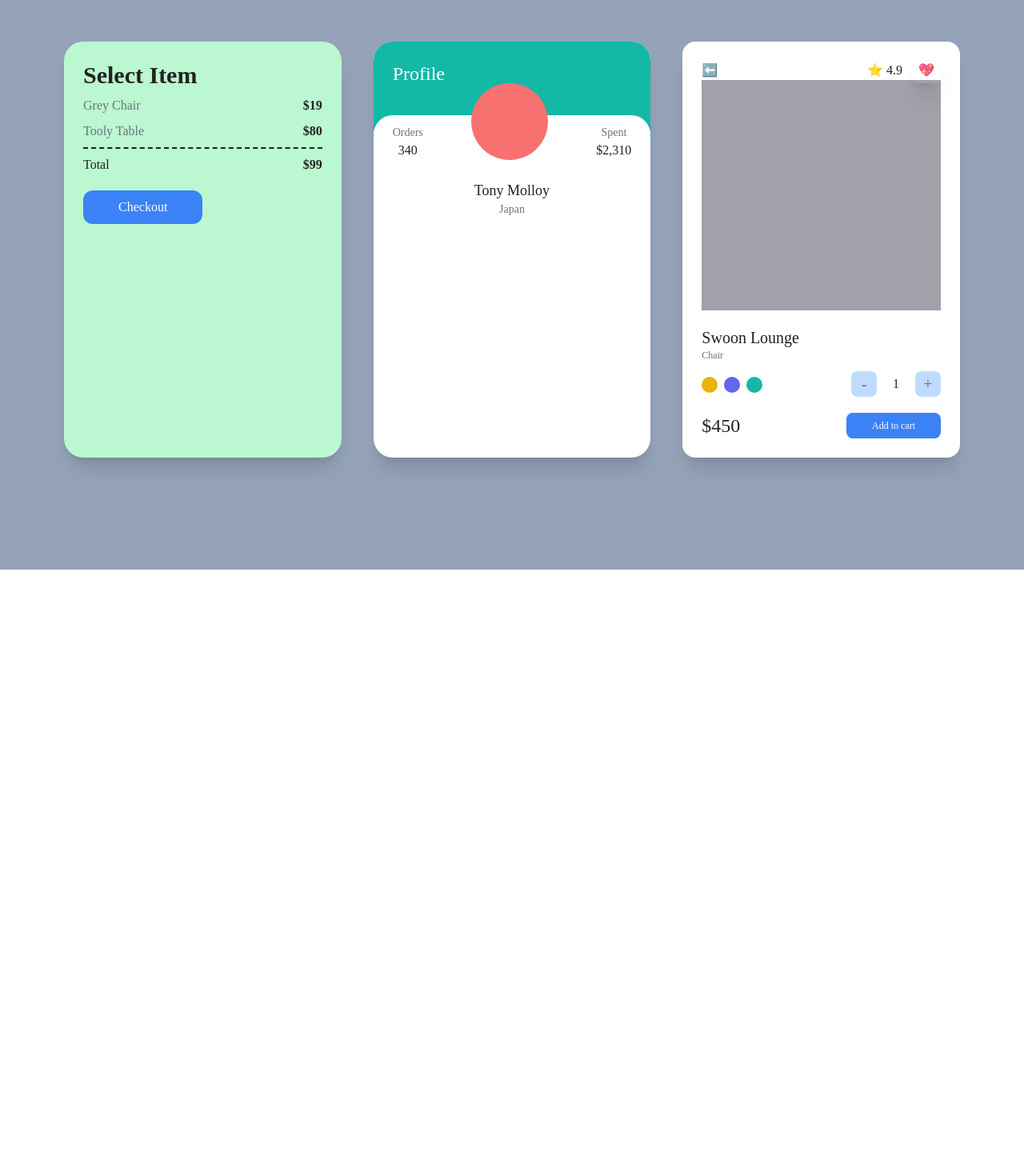
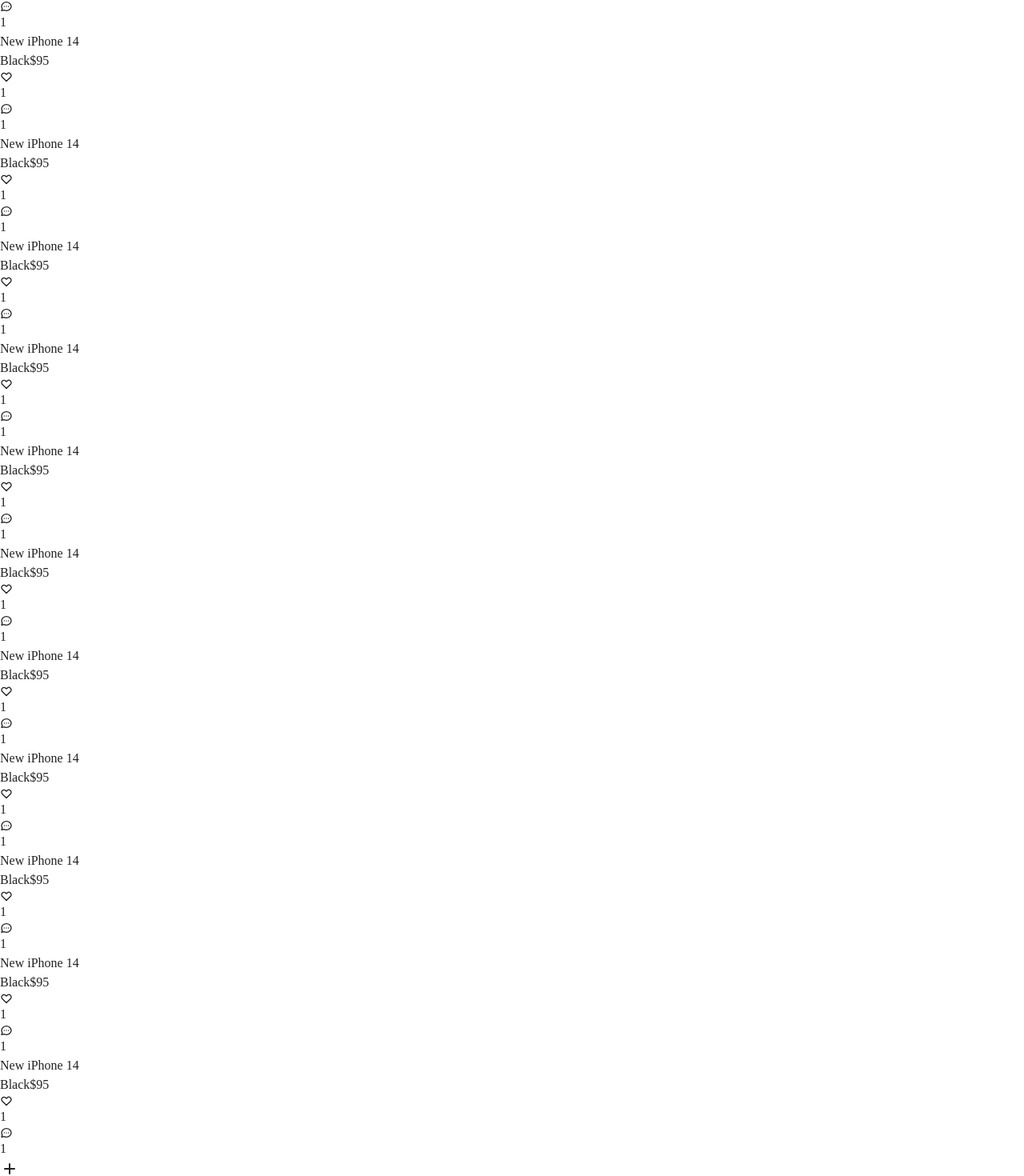
Before and after one commit to cpk0709/mypage-nextjs, a Next.js app: page / in a window 1280 px wide. Shown: the part 88-1558 px from the top of the page at 80% size. Before the commit the page ends 800 px from the top, so only its background shows below. Built offline with nearby package versions, Linux system fonts and the light colour scheme.

Commit message:
홈페이지 수정

```diff
--- a/src/pages/index.tsx
+++ b/src/pages/index.tsx
@@ -1,87 +1,73 @@
-import { NextPage } from 'next';
+import type { NextPage } from "next";
 
 const Home: NextPage = () => {
   return (
-    <div className="bg-slate-400 xl:place-content-center py-20 px-20 grid gap-10 lg:grid-cols-2 xl:grid-cols-3 min-h-screen">
-      <div className="bg-white sm:bg-slate-300 xl:bg-green-200 p-6 rounded-3xl shadow-xl flex flex-col">
-        <span className="font-semibold text-3xl">Select Item</span>
-        <div className="flex justify-between my-2">
-          <span className="text-gray-500">Grey Chair</span>
-          <span className=" font-semibold">$19</span>
-        </div>
-        <div className="flex justify-between">
-          <span className="text-gray-500">Tooly Table</span>
-          <span className=" font-semibold">$80</span>
-        </div>
-        <div className="flex justify-between mt-2 pt-2 border-t-2 border-dashed">
-          <span>Total</span>
-          <span className=" font-semibold">$99</span>
-        </div>
-        <button className=" mt-5 bg-blue-500 text-white p-3 text-center rounded-xl w-2/4 hover:bg-teal-500 hover:text-black active:bg-yellow-500">
-          Checkout
-        </button>
-      </div>
-      <div className="bg-white overflow-hidden rounded-3xl shadow-xl">
-        <div className="bg-blue-500 landscape:bg-teal-500 p-6 pb-14">
-          <span className="text-white text-2xl">Profile</span>
-        </div>
-        <div className=" rounded-3xl p-6 bg-white relative -top-5">
-          <div className=" flex relative -top-16 items-end justify-between">
-            <div className="flex flex-col items-center">
-              <span className=" text-sm text-gray-500">Orders</span>
-              <span className="font-medium">340</span>
-            </div>
-            <div className="h-24 w-24 bg-red-400 rounded-full" />
-            <div className="flex flex-col items-center">
-              <span className=" text-sm text-gray-500">Spent</span>
-              <span className="font-medium">$2,310</span>
+    <div>
+      {[1, 1, 1, 1, 1, 1, 1, 1, 1, 1, 1, 1].map((_, i) => (
+        <div key={i}>
+          <div>
+            <div />
+            <div>
+              <h3>New iPhone 14</h3>
+              <span>Black</span>
+              <span>$95</span>
             </div>
           </div>
-          <div className="relative flex flex-col items-center -mt-10 -mb-5">
-            <span className="text-lg font-medium">Tony Molloy</span>
-            <span className="text-sm text-gray-500">Japan</span>
+          <div>
+            <div>
+              <svg
+                className="w-4 h-4"
+                fill="none"
+                stroke="currentColor"
+                viewBox="0 0 24 24"
+                xmlns="http://www.w3.org/2000/svg"
+              >
+                <path
+                  strokeLinecap="round"
+                  strokeLinejoin="round"
+                  strokeWidth="2"
+                  d="M4.318 6.318a4.5 4.5 0 000 6.364L12 20.364l7.682-7.682a4.5 4.5 0 00-6.364-6.364L12 7.636l-1.318-1.318a4.5 4.5 0 00-6.364 0z"
+                ></path>
+              </svg>
+              <span>1</span>
+            </div>
+            <div>
+              <svg
+                className="w-4 h-4"
+                fill="none"
+                stroke="currentColor"
+                viewBox="0 0 24 24"
+                xmlns="http://www.w3.org/2000/svg"
+              >
+                <path
+                  strokeLinecap="round"
+                  strokeLinejoin="round"
+                  strokeWidth="2"
+                  d="M8 12h.01M12 12h.01M16 12h.01M21 12c0 4.418-4.03 8-9 8a9.863 9.863 0 01-4.255-.949L3 20l1.395-3.72C3.512 15.042 3 13.574 3 12c0-4.418 4.03-8 9-8s9 3.582 9 8z"
+                ></path>
+              </svg>
+              <span>1</span>
+            </div>
           </div>
         </div>
-      </div>
-      <div className="bg-white p-6 rounded-2xl shadow-xl lg:col-span-2 xl:col-span-1">
-        <div className="flex justify-between items-center">
-          <span>⬅️</span>
-          <div className=" space-x-3">
-            <span>⭐️ 4.9</span>
-            <span className=" shadow-xl p-2 rounded-md">💖</span>
-          </div>
-        </div>
-        <div className=" bg-zinc-400 h-72 mb-5" />
-        <div className=" flex flex-col">
-          <span className=" font-medium text-xl">Swoon Lounge</span>
-          <span className=" text-xs text-gray-500">Chair</span>
-          <div className=" mt-3 mb-5 flex justify-between items-center">
-            <div className=" space-x-2">
-              <button className=" w-5 h-5 rounded-full bg-yellow-500 focus:ring-2 ring-offset-2 ring-yellow-500 transition" />
-              <button className=" w-5 h-5 rounded-full bg-indigo-500 focus:ring-2 ring-offset-2 ring-indigo-500 transition" />
-              <button className=" w-5 h-5 rounded-full bg-teal-500 focus:ring-2 ring-offset-2 ring-teal-500 transition" />
-              {/* <input type="radio" />
-              <input type="radio" />
-              <input type="radio" /> */}
-            </div>
-            <div className="flex items-center space-x-5">
-              <button className="rounded-lg bg-blue-200 flex justify-center items-center aspect-square w-8 text-xl text-gray-500">
-                -
-              </button>
-              <span>1</span>
-              <button className="rounded-lg bg-blue-200 flex justify-center items-center aspect-square w-8 text-xl text-gray-500">
-                +
-              </button>
-            </div>
-          </div>
-          <div className="flex justify-between items-center">
-            <span className=" font-medium text-2xl">$450</span>
-            <button className="bg-blue-500 py-2 px-8 text-xs text-center text-white rounded-lg">
-              Add to cart
-            </button>
-          </div>
-        </div>
-      </div>
+      ))}
+      <button>
+        <svg
+          className="h-6 w-6"
+          xmlns="http://www.w3.org/2000/svg"
+          fill="none"
+          viewBox="0 0 24 24"
+          stroke="currentColor"
+          aria-hidden="true"
+        >
+          <path
+            strokeLinecap="round"
+            strokeLinejoin="round"
+            strokeWidth="2"
+            d="M12 6v6m0 0v6m0-6h6m-6 0H6"
+          />
+        </svg>
+      </button>
     </div>
   );
 };
--- /dev/null
+++ b/src/pages/tailwind-prec/index.tsx
@@ -0,0 +1,87 @@
+const defaultPage = () => {
+  return (
+    <div className="bg-slate-400 xl:place-content-center py-20 px-20 grid gap-10 lg:grid-cols-2 xl:grid-cols-3 min-h-screen">
+      <div className="bg-white sm:bg-slate-300 xl:bg-green-200 p-6 rounded-3xl shadow-xl flex flex-col">
+        <span className="font-semibold text-3xl">Select Item</span>
+        <div className="flex justify-between my-2">
+          <span className="text-gray-500">Grey Chair</span>
+          <span className=" font-semibold">$19</span>
+        </div>
+        <div className="flex justify-between">
+          <span className="text-gray-500">Tooly Table</span>
+          <span className=" font-semibold">$80</span>
+        </div>
+        <div className="flex justify-between mt-2 pt-2 border-t-2 border-dashed">
+          <span>Total</span>
+          <span className=" font-semibold">$99</span>
+        </div>
+        <button className=" mt-5 bg-blue-500 text-white p-3 text-center rounded-xl w-2/4 hover:bg-teal-500 hover:text-black active:bg-yellow-500">
+          Checkout
+        </button>
+      </div>
+      <div className="bg-white overflow-hidden rounded-3xl shadow-xl">
+        <div className="bg-blue-500 landscape:bg-teal-500 p-6 pb-14">
+          <span className="text-white text-2xl">Profile</span>
+        </div>
+        <div className=" rounded-3xl p-6 bg-white relative -top-5">
+          <div className=" flex relative -top-16 items-end justify-between">
+            <div className="flex flex-col items-center">
+              <span className=" text-sm text-gray-500">Orders</span>
+              <span className="font-medium">340</span>
+            </div>
+            <div className="h-24 w-24 bg-red-400 rounded-full" />
+            <div className="flex flex-col items-center">
+              <span className=" text-sm text-gray-500">Spent</span>
+              <span className="font-medium">$2,310</span>
+            </div>
+          </div>
+          <div className="relative flex flex-col items-center -mt-10 -mb-5">
+            <span className="text-lg font-medium">Tony Molloy</span>
+            <span className="text-sm text-gray-500">Japan</span>
+          </div>
+        </div>
+      </div>
+      <div className="bg-white p-6 rounded-2xl shadow-xl lg:col-span-2 xl:col-span-1">
+        <div className="flex justify-between items-center">
+          <span>⬅️</span>
+          <div className=" space-x-3">
+            <span>⭐️ 4.9</span>
+            <span className=" shadow-xl p-2 rounded-md">💖</span>
+          </div>
+        </div>
+        <div className=" bg-zinc-400 h-72 mb-5" />
+        <div className=" flex flex-col">
+          <span className=" font-medium text-xl">Swoon Lounge</span>
+          <span className=" text-xs text-gray-500">Chair</span>
+          <div className=" mt-3 mb-5 flex justify-between items-center">
+            <div className=" space-x-2">
+              <button className=" w-5 h-5 rounded-full bg-yellow-500 focus:ring-2 ring-offset-2 ring-yellow-500 transition" />
+              <button className=" w-5 h-5 rounded-full bg-indigo-500 focus:ring-2 ring-offset-2 ring-indigo-500 transition" />
+              <button className=" w-5 h-5 rounded-full bg-teal-500 focus:ring-2 ring-offset-2 ring-teal-500 transition" />
+              {/* <input type="radio" />
+              <input type="radio" />
+              <input type="radio" /> */}
+            </div>
+            <div className="flex items-center space-x-5">
+              <button className="rounded-lg bg-blue-200 flex justify-center items-center aspect-square w-8 text-xl text-gray-500">
+                -
+              </button>
+              <span>1</span>
+              <button className="rounded-lg bg-blue-200 flex justify-center items-center aspect-square w-8 text-xl text-gray-500">
+                +
+              </button>
+            </div>
+          </div>
+          <div className="flex justify-between items-center">
+            <span className=" font-medium text-2xl">$450</span>
+            <button className="bg-blue-500 py-2 px-8 text-xs text-center text-white rounded-lg">
+              Add to cart
+            </button>
+          </div>
+        </div>
+      </div>
+    </div>
+  );
+};
+
+export default defaultPage;
```
